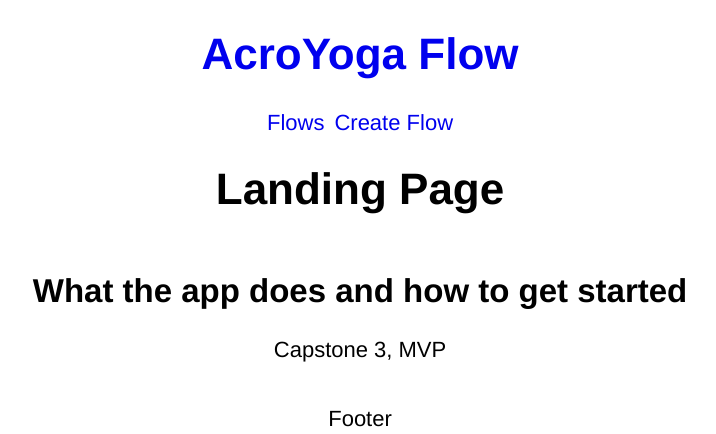
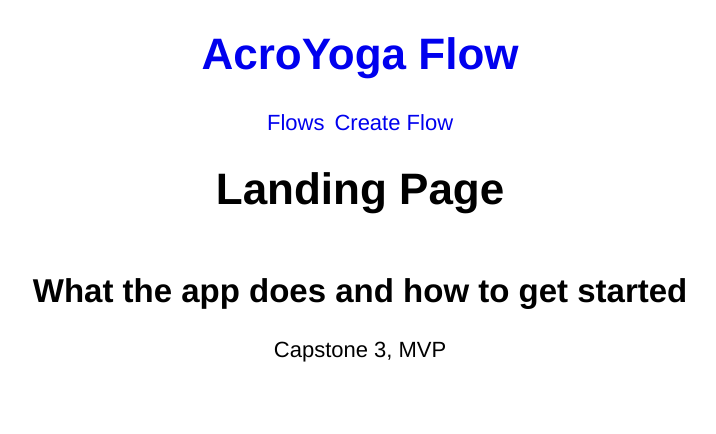
Before and after one commit to ZenMnky/acroyoga-flow-client, a React (Create React App) app: page / in a window 1280 px wide. Shown: the top 434 px of the page, without its empty margins (280-996 px from the left). Built offline with nearby package versions, Linux system fonts and the light colour scheme; what cuid would draw is missing.

Commit message:
adds fullView option to Component Container - enables 100vh

```diff
--- a/src/Components/FlowDesign/ContentContainer.js
+++ b/src/Components/FlowDesign/ContentContainer.js
@@ -4,9 +4,10 @@ const ContentContainer = styled.article`
     display: flex;
     flex-direction: column;
     align-items: center;
-    justify-content: center;
+    justify-content: start;
     font-size: calc(10px + 1.5vmin);
     text-align: center;
+    height: ${props => props.fullView ? "100vh" : "auto"};
 `;
 
 export default ContentContainer;
--- a/src/Components/FlowDesign/FlowDesign.js
+++ b/src/Components/FlowDesign/FlowDesign.js
@@ -1,4 +1,3 @@
-import cuid from 'cuid';
 import React from 'react';
 import { DragDropContext, Droppable, Draggable } from 'react-beautiful-dnd';
 
--- a/src/Views/LandingPage/LandingPage.js
+++ b/src/Views/LandingPage/LandingPage.js
@@ -3,7 +3,7 @@ import ContentContainer from '../../Components/FlowDesign/ContentContainer'
 
 export default function LandingPage() {
     return (
-        <ContentContainer>
+        <ContentContainer fullView>
              <h1>Landing Page</h1>
             <div>
                 <h2>What the app does and how to get started</h2>
--- a/src/Views/PageNotFound/PageNotFound.js
+++ b/src/Views/PageNotFound/PageNotFound.js
@@ -3,7 +3,7 @@ import ContentContainer from '../../Components/FlowDesign/ContentContainer'
 
 export default function PageNotFound() {
     return (
-        <ContentContainer>
+        <ContentContainer fullView>
             <h1>Page Not Found</h1>
         </ContentContainer>
     )
```
Also changed, not shown: 1 other file (tests, documents, lock files or other folders).
